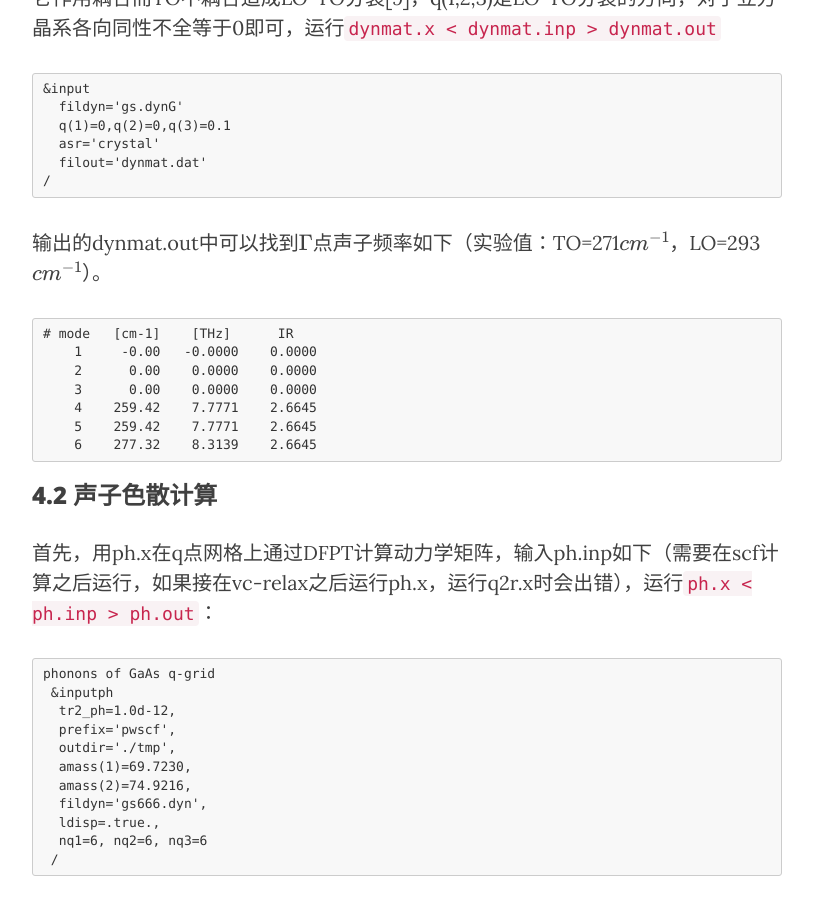
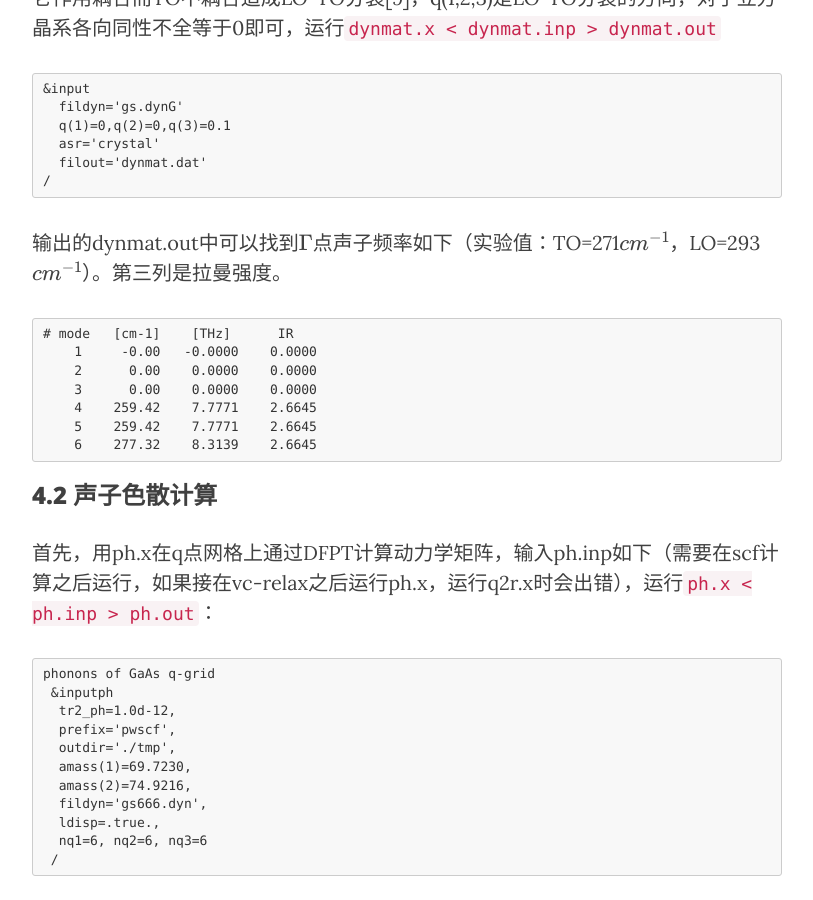
Before and after one commit to yyyu200/DFTbook, a Jekyll site: the page built from _posts/2019-04-01-HandsOn.md, in a window 1280 px wide and 900 px high, scrolled down 24342 px. Shown: the whole window, without its empty margins (233-1046 px from the left). Built offline with Jekyll 4.4.1, drawn with Linux system fonts in a browser that asks for light colours; nearby versions of some CDN libraries; formulas are drawn with MathJax 3; comment, search, counter and statistics services are not loaded.

Commit message:
modify at20190619-10:28:42-aliyun

````diff
--- a/_posts/2019-04-01-HandsOn.md
+++ b/_posts/2019-04-01-HandsOn.md
@@ -853,7 +853,7 @@ phonons of GaAs at Gamma
 /
 ```
 
-输出的dynmat.out中可以找到$\Gamma$点声子频率如下（实验值：TO=271$cm^{-1}$，LO=293$cm^{-1}$）。
+输出的dynmat.out中可以找到$\Gamma$点声子频率如下（实验值：TO=271$cm^{-1}$，LO=293$cm^{-1}$）。第三列是拉曼强度。
 
 ```
 # mode   [cm-1]    [THz]      IR
````
